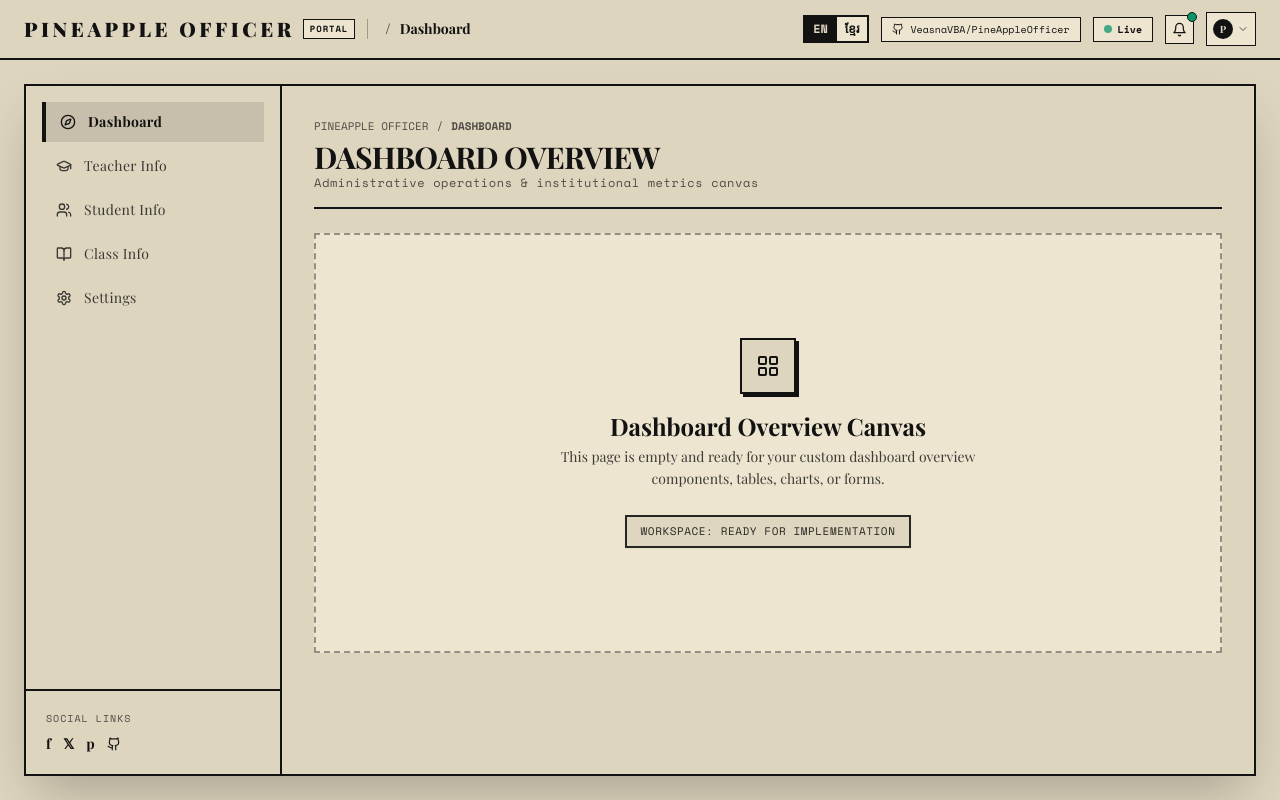
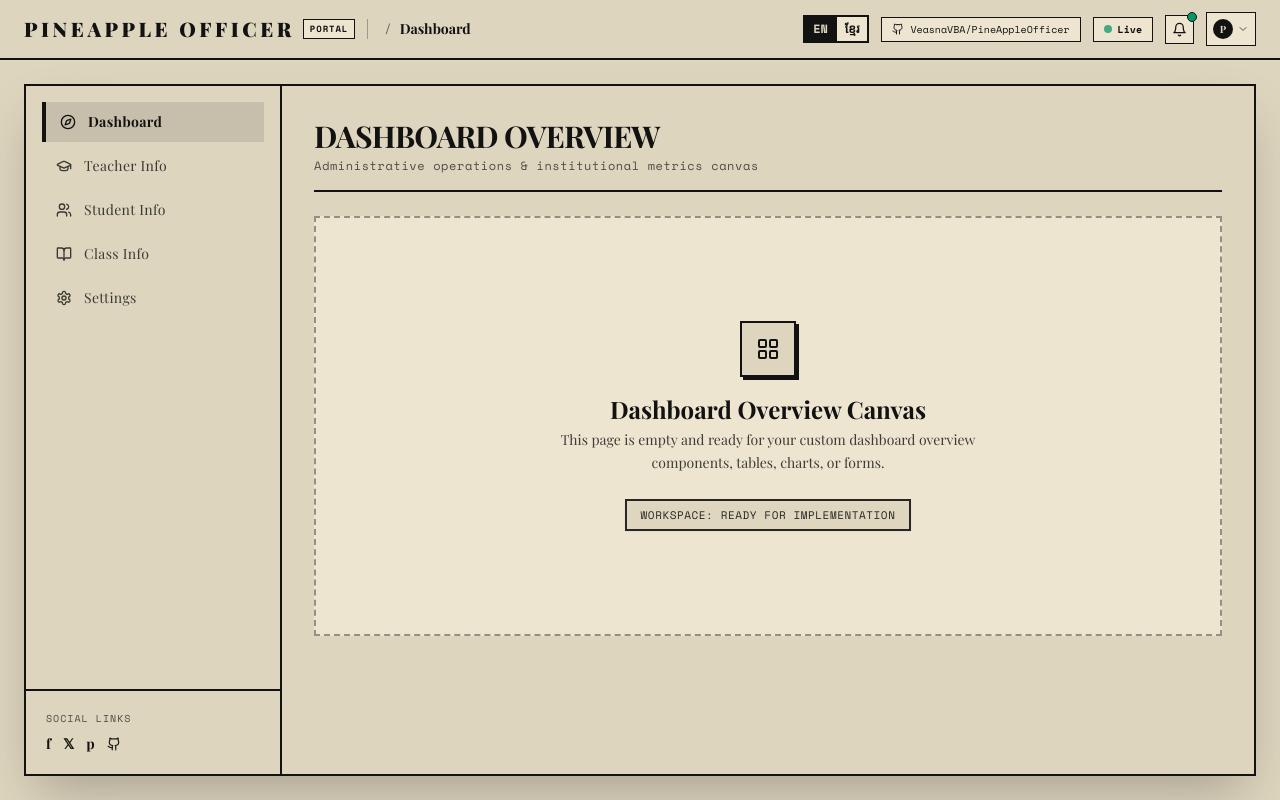
Before and after one commit to VeasnaVBA/PineAppleOfficer, a React (Vite) app: page / in a window 1280 px wide. Built offline with nearby package versions, Linux system fonts and the light colour scheme; a web font is replaced by a local one.

Commit message:
fix: remove breadcrumbs from all pages

```diff
--- a/src/App.tsx
+++ b/src/App.tsx
@@ -89,7 +89,6 @@ export function App() {
               {currentTab === 'dashboard' && (
                 <BlankPageTemplate
                   title={t.pages.dashboardTitle}
-                  breadcrumb={t.nav.dashboard.toUpperCase()}
                   subtitle={t.pages.dashboardSub}
                   lang={lang}
                 />
@@ -98,7 +97,6 @@ export function App() {
               {currentTab === 'teachers' && (
                 <BlankPageTemplate
                   title={t.pages.teachersTitle}
-                  breadcrumb={t.nav.teachers.toUpperCase()}
                   subtitle={t.pages.teachersSub}
                   lang={lang}
                 />
@@ -107,7 +105,6 @@ export function App() {
               {currentTab === 'students' && (
                 <BlankPageTemplate
                   title={t.pages.studentsTitle}
-                  breadcrumb={t.nav.students.toUpperCase()}
                   subtitle={t.pages.studentsSub}
                   lang={lang}
                 />
@@ -116,7 +113,6 @@ export function App() {
               {currentTab === 'classes' && (
                 <BlankPageTemplate
                   title={t.pages.classesTitle}
-                  breadcrumb={t.nav.classes.toUpperCase()}
                   subtitle={t.pages.classesSub}
                   lang={lang}
                 />
--- a/src/components/BlankPageTemplate.tsx
+++ b/src/components/BlankPageTemplate.tsx
@@ -4,14 +4,13 @@ import { Language, translations } from '../translations';
 
 interface BlankPageTemplateProps {
   title: string;
-  breadcrumb: string;
+  breadcrumb?: string;
   subtitle: string;
   lang: Language;
 }
 
 export const BlankPageTemplate: React.FC<BlankPageTemplateProps> = ({
   title,
-  breadcrumb,
   subtitle,
   lang
 }) => {
@@ -19,17 +18,12 @@ export const BlankPageTemplate: React.FC<BlankPageTemplateProps> = ({
 
   return (
     <div className="p-4 sm:p-6 lg:p-8 space-y-6 animate-fade-in text-ink">
-      {/* Top Breadcrumb & Page Masthead */}
+      {/* Page Masthead */}
       <div className="pb-4 border-b-2 border-ink">
-        <div className="flex items-center gap-2 text-[10px] sm:text-[11px] font-mono opacity-70 uppercase">
-          <span>{t.brand}</span>
-          <span>/</span>
-          <span className="font-bold">{breadcrumb}</span>
-        </div>
-        <h2 className="font-serif text-2xl sm:text-3xl font-bold uppercase tracking-tight mt-1">
+        <h2 className="font-serif text-2xl sm:text-3xl font-bold uppercase tracking-tight">
           {title}
         </h2>
-        <p className="font-mono text-xs opacity-70 tracking-wider">
+        <p className="font-mono text-xs opacity-70 tracking-wider mt-1">
           {subtitle}
         </p>
       </div>
--- a/src/components/ThemeSettingsView.tsx
+++ b/src/components/ThemeSettingsView.tsx
@@ -179,15 +179,10 @@ export const ThemeSettingsView: React.FC<ThemeSettingsViewProps> = ({
       {/* Page Header */}
       <div className="flex flex-col sm:flex-row sm:items-center justify-between pb-4 border-b-2 border-ink gap-3">
         <div>
-          <div className="flex items-center gap-2 text-[10px] sm:text-[11px] font-mono opacity-70 uppercase">
-            <span>{t.brand}</span>
-            <span>/</span>
-            <span className="font-bold">{t.nav.settings}</span>
-          </div>
-          <h2 className="text-2xl sm:text-3xl font-bold uppercase tracking-tight mt-1" style={{ fontFamily: theme.fontFamily }}>
+          <h2 className="text-2xl sm:text-3xl font-bold uppercase tracking-tight" style={{ fontFamily: theme.fontFamily }}>
             {t.pages.settingsTitle}
           </h2>
-          <p className="font-mono text-xs opacity-70 tracking-wider">
+          <p className="font-mono text-xs opacity-70 tracking-wider mt-1">
             {t.pages.settingsSub}
           </p>
         </div>
```
